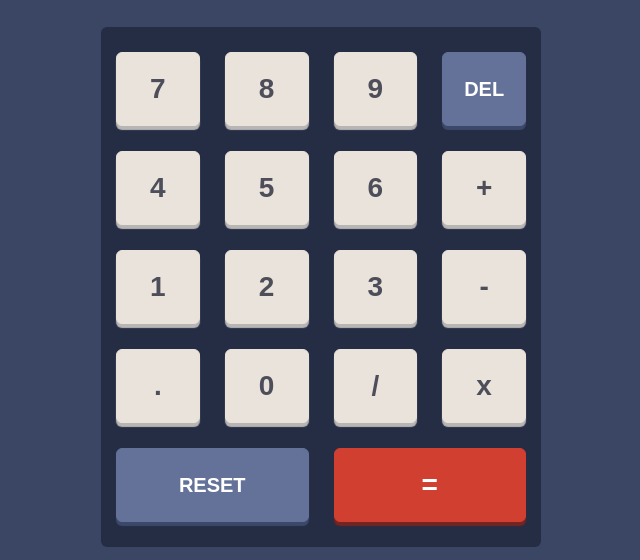
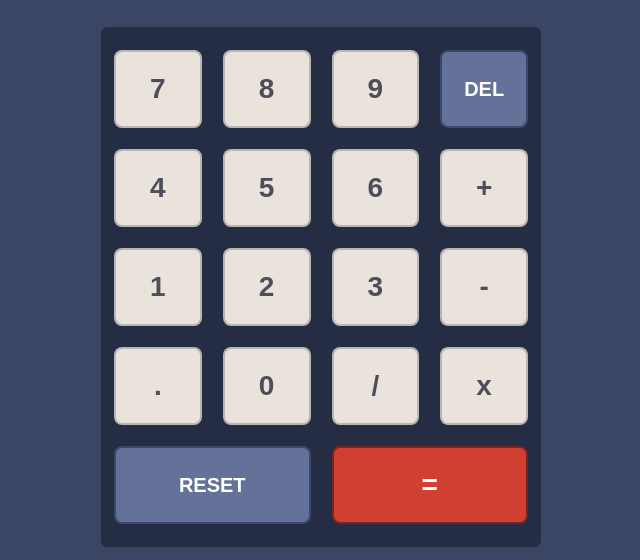
Before and after one commit to wandersonrb-dev/odin-calculator, a plain HTML site: page index.html in a window 1280 px wide. Shown: the part 218-778 px from the top of the page, 319-959 px from the left. Drawn offline with Linux system fonts and the light colour scheme.

Commit message:
Create click effect

```diff
--- a/style.css
+++ b/style.css
@@ -60,7 +60,7 @@ button {
   padding: 20px;
   border-radius: 6px;
   border: 1px solid rgb(234, 227, 219);
-  box-shadow: 0 4px 1px 0px rgba(234, 227, 219, 0.75);
+  box-shadow: 0 0 0 2px rgba(234, 227, 219, 0.75);
   color: #4D4E5A;
   font-size: 28px;
   font-weight: bold;
@@ -68,9 +68,17 @@ button {
 }
 
 button:hover {
-  background: rgba(234, 227, 219, 0.85);
+  background: rgba(234, 227, 219, 0.9);
   transition-duration: 0.5s;
   /* border: none */
+}
+
+button:active,
+#delete:active,
+#reset:active,
+#equal:active {
+  box-shadow: none;
+  transition-duration: 0.2ms;
 }
 
 #delete,
@@ -79,7 +87,7 @@ button:hover {
   background: #647299;
   color: #fff;
   border-color: #647299;
-  box-shadow: 0 4px 1px 0px rgba(65, 78, 113, 0.85);
+  box-shadow: 0 0 0 2px rgba(65, 78, 113, 0.85);
 }
 
 #delete:hover,
@@ -91,7 +99,7 @@ button:hover {
   background: #D13F30;
   color: #fff;
   border-color: #D13F30;
-  box-shadow: 0 4px 1px 0px rgba(143, 35, 22, 0.75);
+  box-shadow: 0 0 0 2px rgba(143, 35, 22, 0.75);
 }
 
 #equal:hover {
```
